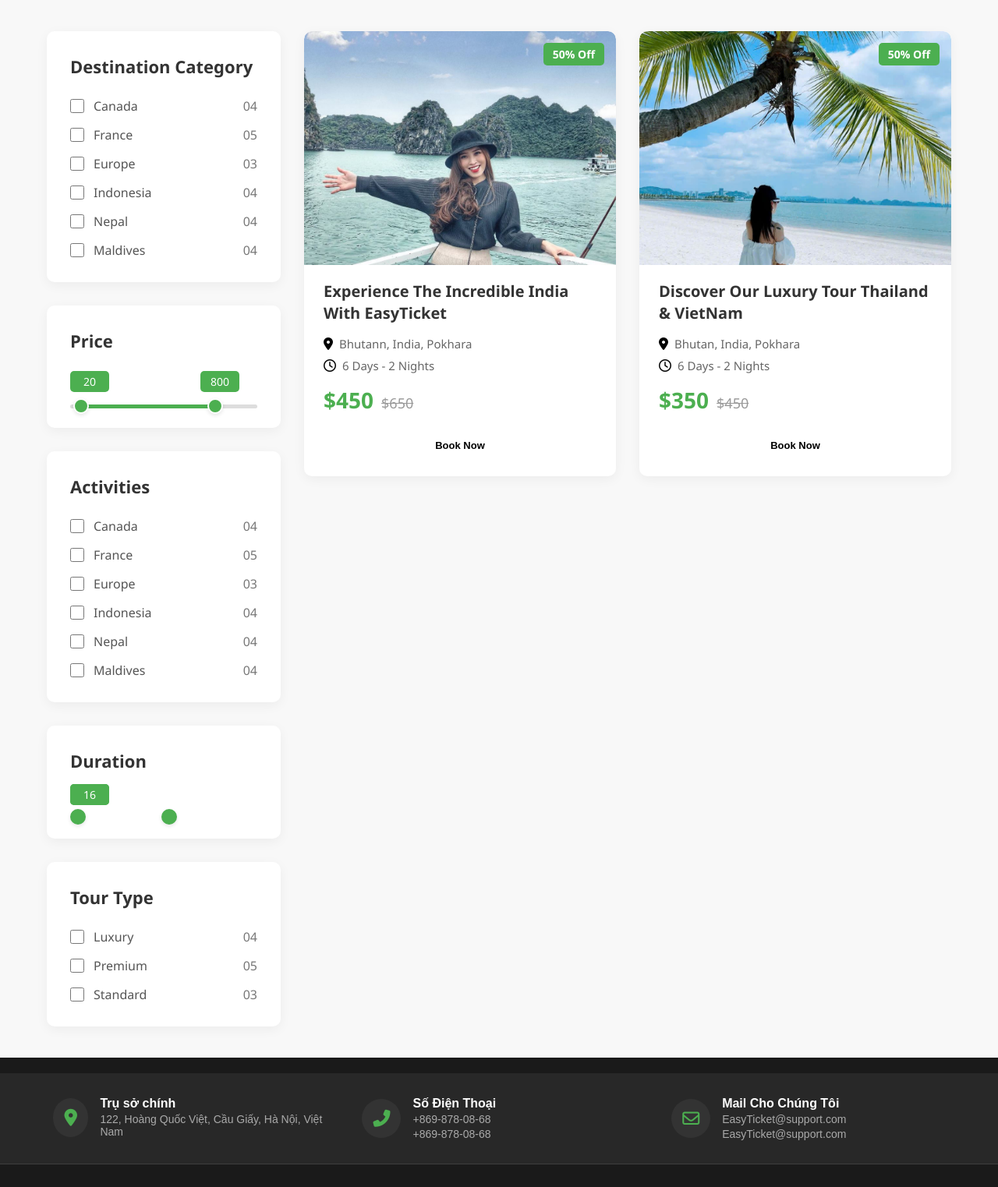
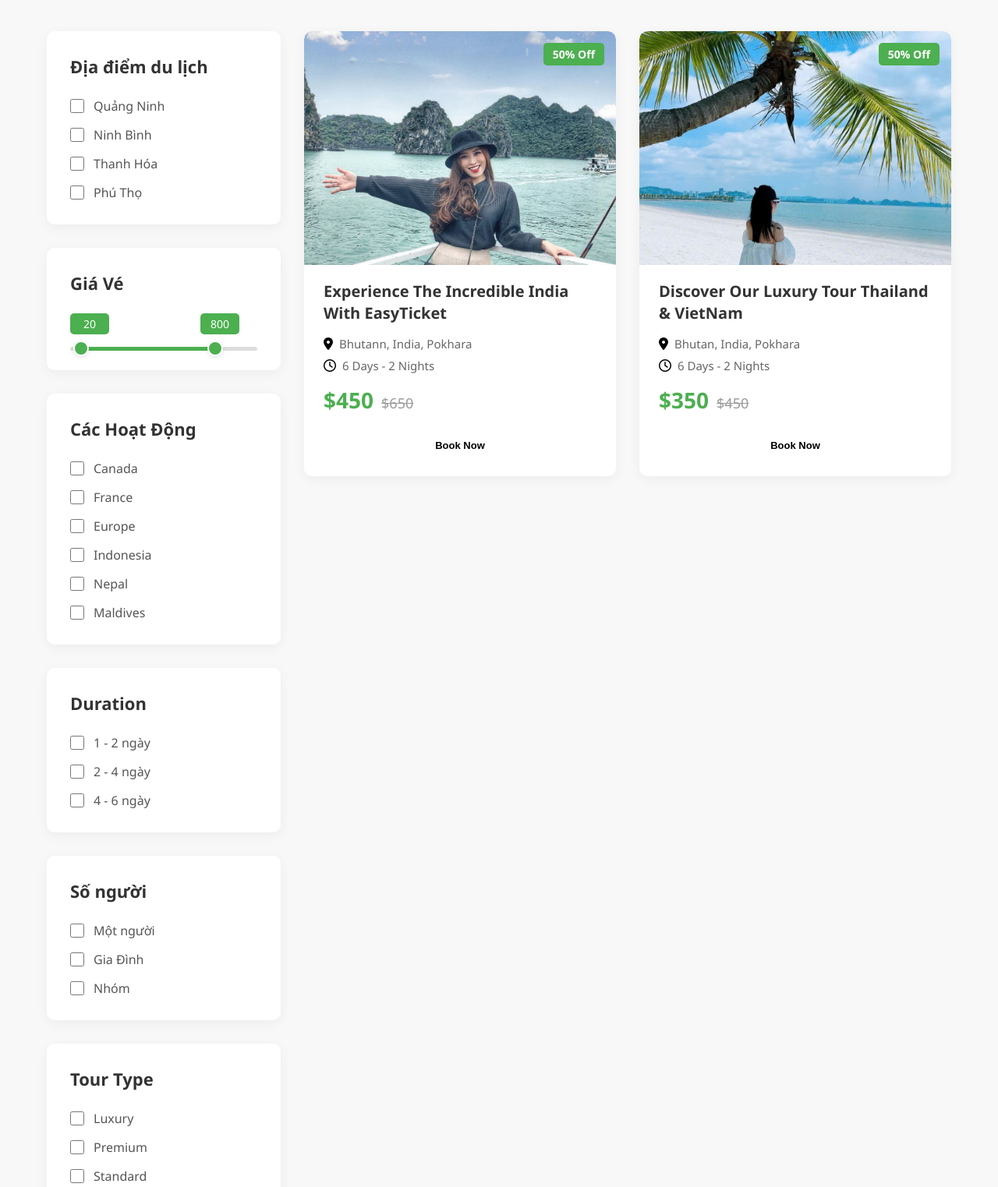
Before and after one commit to Trinh-Dung-026/BTL_JS, a plain HTML site: page BTL_Javascript/Tours/Tours.html in a window 1280 px wide. Shown: the part 380-1903 px from the top of the page at 78% size. Drawn offline with Linux system fonts and the light colour scheme.

Commit message:
Tours.html

```diff
--- a/BTL_Javascript/Tours/Tours.html
+++ b/BTL_Javascript/Tours/Tours.html
@@ -59,49 +59,33 @@
         <div class="container main-content-wrapper">
             <div class="filter-column">
                 <aside class="sidebar-filter">
-                    <h2>Destination Category</h2>
+                    <h2>Địa điểm du lịch</h2>
                     <ul class="category-list">
                         <li>
                             <label>
-                                <input type="checkbox" name="Destination" value="canada"> Canada
+                                <input type="checkbox" name="Destination" value="Quang_Ninh"> Quảng Ninh
                             </label>
-                            <span>04</span>
                         </li>
                         <li>
                             <label>
-                                <input type="checkbox" name="Destination" value="france"> France
+                                <input type="checkbox" name="Destination" value="Ninh_Binh"> Ninh Bình
                             </label>
-                            <span>05</span>
                         </li>
                         <li>
                             <label>
-                                <input type="checkbox" name="Destination" value="europe"> Europe
+                                <input type="checkbox" name="Destination" value="Thanh_Hoa"> Thanh Hóa
                             </label>
-                            <span>03</span>
                         </li>
                         <li>
                             <label>
-                                <input type="checkbox" name="Destination" value="indonesia"> Indonesia
+                                <input type="checkbox" name="Destination" value="Phu_Tho"> Phú Thọ
                             </label>
-                            <span>04</span>
-                        </li>
-                        <li>
-                            <label>
-                                <input type="checkbox" name="Destination" value="nepal"> Nepal
-                            </label>
-                            <span>04</span>
-                        </li>
-                        <li>
-                            <label>
-                                <input type="checkbox" name="Destination" value="maldives"> Maldives
-                            </label>
-                            <span>04</span>
                         </li>
                     </ul>
                 </aside>
 
                 <div class="price-filter">
-                    <h2>Price</h2>
+                    <h2>Giá Vé</h2>
                     <div class="range-slider">
                         <div class="price-values">
                             <span id="min-price-display">20</span>
@@ -114,59 +98,82 @@
                 </div>
 
                 <aside class="sidebar-filter">
-                    <h2>Activities</h2>
+                    <h2>Các Hoạt Động</h2>
                     <ul class="category-list">
                         <li>
                             <label>
                                 <input type="checkbox" name="Destination" value="canada"> Canada
                             </label>
-                            <span>04</span>
                         </li>
                         <li>
                             <label>
                                 <input type="checkbox" name="Destination" value="france"> France
                             </label>
-                            <span>05</span>
                         </li>
                         <li>
                             <label>
                                 <input type="checkbox" name="Destination" value="europe"> Europe
                             </label>
-                            <span>03</span>
                         </li>
                         <li>
                             <label>
                                 <input type="checkbox" name="Destination" value="indonesia"> Indonesia
                             </label>
-                            <span>04</span>
                         </li>
                         <li>
                             <label>
                                 <input type="checkbox" name="Destination" value="nepal"> Nepal
                             </label>
-                            <span>04</span>
                         </li>
                         <li>
                             <label>
                                 <input type="checkbox" name="Destination" value="maldives"> Maldives
                             </label>
-                            <span>04</span>
                         </li>
                     </ul>
                 </aside>
 
-                <div class="duration-filter">
+                <aside class="sidebar-filter">
                     <h2>Duration</h2>
-                    <div class="range-slider">
-                        <div class="duration-values">
-                            <span id="min-duration-display">0</span>
-                            <span id="max-duration-display">16</span>
-                        </div>
-                        <input type="range" class="min-range" min="0" max="30" value="0" step="1">
-                        <input type="range" class="max-range" min="0" max="30" value="16" step="1">
-                        <div class="slider-track"></div>
-                    </div>
-                </div>
+                    <ul class="category-list">
+                        <li>
+                            <label>
+                                <input type="checkbox" name="Duration" value="onlyperson"> 1 - 2 ngày
+                            </label>
+                        </li>
+                        <li>
+                            <label>
+                                <input type="checkbox" name="Duration" value="family"> 2 - 4 ngày
+                            </label>
+                        </li>
+                        <li>
+                            <label>
+                                <input type="checkbox" name="Duration" value="Group"> 4 - 6 ngày
+                            </label>
+                        </li>
+                    </ul>
+                </aside>
+
+                <aside class="sidebar-filter">
+                    <h2>Số người</h2>
+                    <ul class="category-list">
+                        <li>
+                            <label>
+                                <input type="checkbox" name="NumberOfPeople" value="onlyperson"> Một người
+                            </label>
+                        </li>
+                        <li>
+                            <label>
+                                <input type="checkbox" name="NumberOfPeople" value="family"> Gia Đình
+                            </label>
+                        </li>
+                        <li>
+                            <label>
+                                <input type="checkbox" name="NumberOfPeople" value="Group"> Nhóm
+                            </label>
+                        </li>
+                    </ul>
+                </aside>
 
                 <aside class="sidebar-filter">
                     <h2>Tour Type</h2>
@@ -175,19 +182,16 @@
                             <label>
                                 <input type="checkbox" name="Type" value="luxury"> Luxury
                             </label>
-                            <span>04</span>
                         </li>
                         <li>
                             <label>
                                 <input type="checkbox" name="Type" value="premium"> Premium
                             </label>
-                            <span>05</span>
                         </li>
                         <li>
                             <label>
                                 <input type="checkbox" name="Type" value="standard"> Standard
                             </label>
-                            <span>03</span>
                         </li>
                     </ul>
                 </aside>
@@ -245,7 +249,7 @@
                 <div class="icon-box"><i class="fas fa-map-marker-alt"></i></div>
                 <div class="info-content">
                     <h3>Trụ sở chính</h3>
-                    <p>122, Hoàng Quốc Việt, Cầu Giấy, Hà Nội, Việt Nam</p>
+                    <p>66 Brooklyn golden street line NY, USA</p>
                 </div>
             </div>
             <div class="desktop-footer-info-item">
@@ -271,7 +275,7 @@
         <div class="footer-container">
             <div class="desktop-footer-col about-us">
                 <div class="footer-logo">
-                    <img src="../image/logo.png" alt="EasyTicket Logo">
+                    <img src="/BTL_Javascript/image/logo.png" alt="EasyTicket Logo">
                     <span>EasyTicket</span>
                 </div>
                 <p>Mục tiêu và sứ mệnh là để cho người Việt được tận hưởng kì nghỉ bằng cách đặt vé một cách đơn giản, tiện lợi nhất.</p>
@@ -285,9 +289,9 @@
             <div class="desktop-footer-col quick-links">
                 <h3>Links Nhanh</h3>
                 <ul>
-                    <li><a href="../Trang Chủ/index.html">Home</a></li>
-                    <li><a href="../Tours/Tours.html">Tours</a></li>
-                    <li><a href="../Địa điểm/dia-diem.html">Địa Điểm</a></li>
+                    <li><a href="index.html">Home</a></li>
+                    <li><a href="#">Tours</a></li>
+                    <li><a href="#">Địa Điểm</a></li>
                     <li><a href="#">Về Chúng Tôi</a></li>
                 </ul>
             </div>
```
